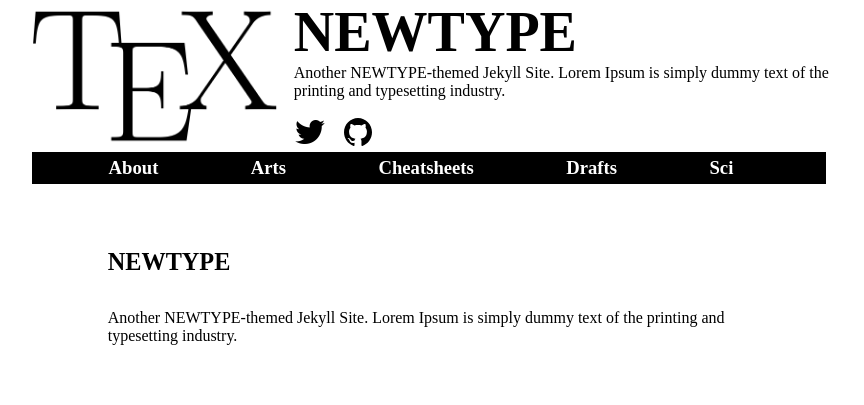
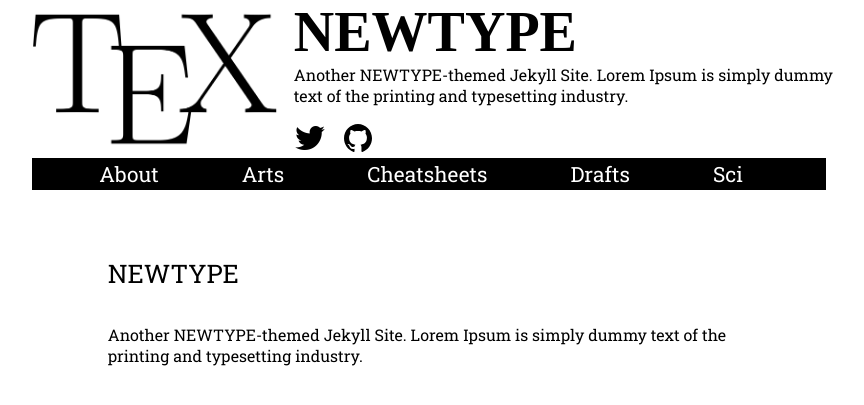
Before and after one commit to SomeoneSerge/jekyll-theme-newtype, a Jekyll site: the page built from index.html, in a window 1280 px wide. Shown: the top 405 px of the page, without its empty margins (211-1075 px from the left). Built offline with Jekyll 4.4.1, drawn with Linux system fonts in a browser that asks for light colours; some web fonts are replaced.

Commit message:
simplified typography

```diff
--- a/_sass/typography.scss
+++ b/_sass/typography.scss
@@ -1,66 +1,90 @@
-@font-face {
-    font-family: "Computer Modern";
-    src: url(/assets/fonts/cmunss.otf)
+@import url('https://fonts.googleapis.com/css?family=Inknut+Antiqua:500,900|Roboto+Slab');
+
+$title-color: black;
+$regular-color: black;
+$title-font: "Inknut Antiqua", serif;
+$subtitle-font: "Inknut Antiqua", serif;
+$regular-font: "Roboto Slab", serif;
+$nav-backcolor: black;
+$nav-forecolor: white;
+
+$title-level: 1;
+$subtitle-level: 3;
+$regular-level: 10;
+
+$navigation-level: 8;
+$link-level: $regular-level - 1;
+$strong-level: $regular-level - 1;
+$regular-fontsize: 14pt;
+$subtitle-fontsize: 20pt;
+$title-fontsize: 36pt;
+$regular-fontweight: 400;
+$subtitle-fontweight: 500;
+$title-fontweight: 900;
+
+@function approx($a, $b, $sublevel, $suplevel, $i) {
+    @return $a + ($b - $a)*($sublevel - $i)/($sublevel - $suplevel);
 }
 
-@font-face {
-    font-family: "Computer Modern";
-    src: url(/assets/fonts/cmunsx.otf);
-    font-weight: bold;
-}
-@font-face {
-    font-family: "Computer Modern";
-    src: url(/assets/fonts/cmunsi.otf);
-    font-style: italic, oblique;
-}
-@font-face {
-    font-family: "Computer Modern";
-    src: url(/assets/fonts/cmunbxo.otf);
-    font-weight: bold;
-    font-style: italic, oblique;
+@mixin font-by-level($i) {
+    @if($i <= $title-level) {
+        font-family: $title-font;
+        font-size: approx($subtitle-fontsize, $title-fontsize,
+                          $title-level, 0,
+                          $i);
+        font-weight: $title-fontweight;
+    } @elseif($i <= $subtitle-level) {
+        font-family: $subtitle-font;
+        font-size: approx($regular-fontsize, $subtitle-fontsize,
+                          $regular-level, $subtitle-level,
+                          $i);
+        font-weight: $subtitle-fontweight;
+    } @else {
+        font-family: $regular-font;
+        font-size: approx($regular-fontsize, $subtitle-fontsize,
+                          $regular-level, $subtitle-level,
+                          $i);
+        font-weight: $regular-fontweight;
+    }
 }
 
-$title-color: black;
-$text-color: black;
-$title-font: "CMU Serif";
-$text-font: "CMU Serif";
-$base-fontsize: 14pt;
-$nav-bgcolor: black;
-$nav-fgcolor: white;
 
 body {
-    font-family: $text-font;
+    font-family: $regular-font;
 }
 
-h1, h2, h3, h4, h5, h6 {
-    color: $title-color;
+@for $i from 1 through $regular-level {
+    h#{$i} {
+        @include font-by-level($i)
+    }
 }
 
-a p span {
-    font-size: $base-fontsize;
-    text-color: $text-color;
+p span {
+    @include font-by-level($regular-level);
 }
 
-h1 { font-size: $base-fontsize * 1.8; }
-h2 { font-size: $base-fontsize * 1.5; }
-h3 { font-size: $base-fontsize * 1.4; }
-h4 { font-size: $base-fontsize * 1.3; }
-h5 { font-size: $base-fontsize * 1.2; }
-h6 { font-size: $base-fontsize * 1.1; }
+strong {
+    @include font-by-level($strong-level);
+}
+
+a {
+    text-decoration: none;
+    color: $regular-color;
+}
+
 
 .site-navigation {
-    background-color: $nav-bgcolor;
-    color: $nav-fgcolor;
+    background-color: $nav-backcolor;
+    color: $nav-forecolor;
 }
 
 .site-navigation > * {
-    color: $nav-fgcolor;
-    font-weight: bold;
-    font-size: $base-fontsize;
+    color: $nav-forecolor;
+    @include font-by-level($navigation-level);
 }
 
 .site-title {
     text-transform: uppercase;
     text-decoration: none;
-    color: $title-color;
+    @include font-by-level(0);
 }
```
